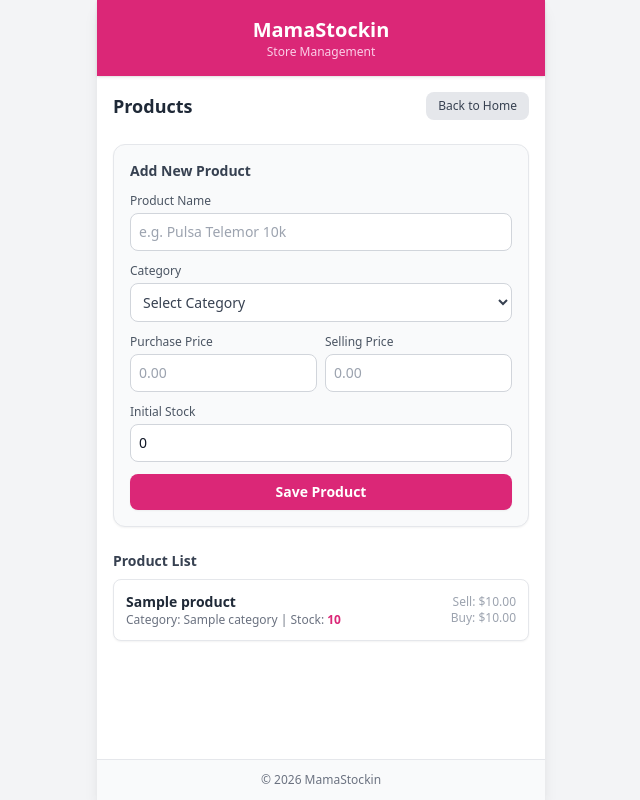
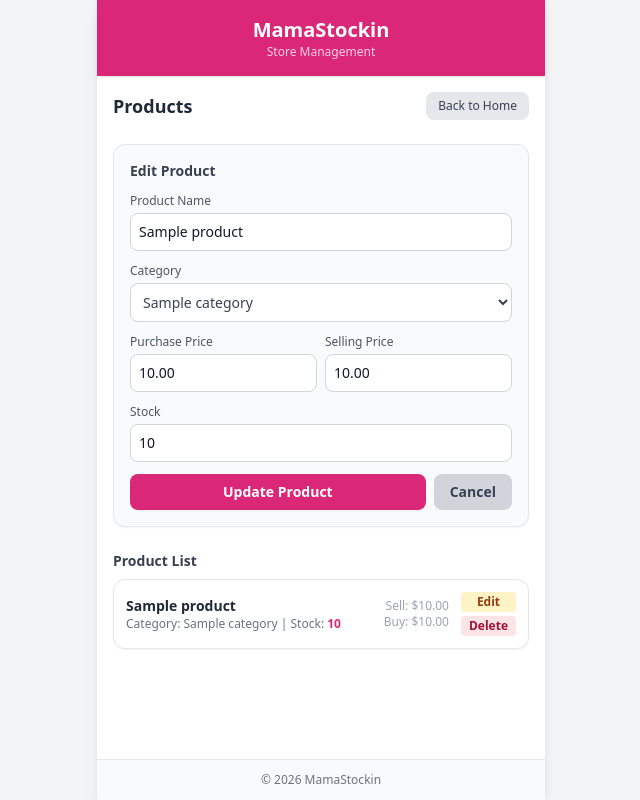
Before and after one commit to abindacarmo/mama-stockin, a Django app: page /products/?edit=1 in a window 1280 px wide. Shown: the whole page, without its empty margins (319-959 px from the left). Run offline with Django 5.2, Linux system fonts and the light colour scheme; tables that the repository leaves empty hold one stand-in row (values such as "Sample post"); some libraries are stand-ins or nearby versions.

Commit message:
Implement edit and delete CRUD actions for categories and products

```diff
--- a/store/templates/store/product_list.html
+++ b/store/templates/store/product_list.html
@@ -11,37 +11,50 @@
 
     <!-- Product Form -->
     <div class="bg-gray-50 border border-gray-200 p-4 rounded-xl shadow-sm">
-        <h3 class="text-sm font-semibold text-gray-700 mb-3">Add New Product</h3>
+        <h3 class="text-sm font-semibold text-gray-700 mb-3">{% if edit_product %}Edit Product{% else %}Add New Product{% endif %}</h3>
         <form method="POST" class="space-y-3">
             {% csrf_token %}
+            {% if edit_product %}
+                <input type="hidden" name="action" value="update">
+                <input type="hidden" name="product_id" value="{{ edit_product.id }}">
+            {% else %}
+                <input type="hidden" name="action" value="create">
+            {% endif %}
             <div>
                 <label class="block text-xs font-medium text-gray-600 mb-1">Product Name</label>
-                <input type="text" name="name" required placeholder="e.g. Pulsa Telemor 10k" class="w-full text-sm border border-gray-300 rounded-lg p-2 bg-white">
+                <input type="text" name="name" value="{% if edit_product %}{{ edit_product.name }}{% endif %}" required placeholder="e.g. Pulsa Telemor 10k" class="w-full text-sm border border-gray-300 rounded-lg p-2 bg-white">
             </div>
             <div>
                 <label class="block text-xs font-medium text-gray-600 mb-1">Category</label>
                 <select name="category_id" required class="w-full text-sm border border-gray-300 rounded-lg p-2 bg-white text-gray-700">
                     <option value="">Select Category</option>
                     {% for category in categories %}
-                        <option value="{{ category.id }}">{{ category.name }}</option>
+                        <option value="{{ category.id }}" {% if edit_product and edit_product.category.id == category.id %}selected{% endif %}>{{ category.name }}</option>
                     {% endfor %}
                 </select>
             </div>
             <div class="grid grid-cols-2 gap-2">
                 <div>
                     <label class="block text-xs font-medium text-gray-600 mb-1">Purchase Price</label>
-                    <input type="number" step="0.01" name="purchase_price" required placeholder="0.00" class="w-full text-sm border border-gray-300 rounded-lg p-2 bg-white">
+                    <input type="number" step="0.01" name="purchase_price" value="{% if edit_product %}{{ edit_product.purchase_price }}{% endif %}" required placeholder="0.00" class="w-full text-sm border border-gray-300 rounded-lg p-2 bg-white">
                 </div>
                 <div>
                     <label class="block text-xs font-medium text-gray-600 mb-1">Selling Price</label>
-                    <input type="number" step="0.01" name="selling_price" required placeholder="0.00" class="w-full text-sm border border-gray-300 rounded-lg p-2 bg-white">
+                    <input type="number" step="0.01" name="selling_price" value="{% if edit_product %}{{ edit_product.selling_price }}{% endif %}" required placeholder="0.00" class="w-full text-sm border border-gray-300 rounded-lg p-2 bg-white">
                 </div>
             </div>
             <div>
-                <label class="block text-xs font-medium text-gray-600 mb-1">Initial Stock</label>
-                <input type="number" name="stock" value="0" required class="w-full text-sm border border-gray-300 rounded-lg p-2 bg-white">
+                <label class="block text-xs font-medium text-gray-600 mb-1">Stock</label>
+                <input type="number" name="stock" value="{% if edit_product %}{{ edit_product.stock }}{% else %}0{% endif %}" required class="w-full text-sm border border-gray-300 rounded-lg p-2 bg-white">
             </div>
-            <button type="submit" class="w-full bg-pink-600 hover:bg-pink-700 text-white font-semibold py-2 rounded-lg text-sm transition shadow-sm">Save Product</button>
+            <div class="flex space-x-2">
+                <button type="submit" class="flex-1 bg-pink-600 hover:bg-pink-700 text-white font-semibold py-2 rounded-lg text-sm transition shadow-sm">
+                    {% if edit_product %}Update Product{% else %}Save Product{% endif %}
+                </button>
+                {% if edit_product %}
+                    <a href="{% url 'product_list' %}" class="bg-gray-300 hover:bg-gray-400 text-gray-700 font-semibold py-2 px-4 rounded-lg text-sm transition text-center">Cancel</a>
+                {% endif %}
+            </div>
         </form>
     </div>
 
@@ -49,14 +62,25 @@
     <div class="space-y-2">
         <h3 class="text-sm font-semibold text-gray-700">Product List</h3>
         {% for product in products %}
-            <div class="bg-white border border-gray-200 p-3 rounded-lg flex justify-between items-center shadow-sm">
+            <div class="bg-white border border-gray-200 p-3 rounded-xl flex justify-between items-center shadow-sm">
                 <div>
                     <h4 class="font-semibold text-gray-800 text-sm">{{ product.name }}</h4>
                     <p class="text-xs text-gray-500">Category: {{ product.category.name }} | Stock: <span class="font-bold text-pink-600">{{ product.stock }}</span></p>
                 </div>
-                <div class="text-right">
-                    <span class="text-xs text-gray-400 block">Sell: ${{ product.selling_price }}</span>
-                    <span class="text-xs text-gray-400 block">Buy: ${{ product.purchase_price }}</span>
+                <div class="flex items-center space-x-3">
+                    <div class="text-right">
+                        <span class="text-xs text-gray-400 block">Sell: ${{ product.selling_price }}</span>
+                        <span class="text-xs text-gray-400 block">Buy: ${{ product.purchase_price }}</span>
+                    </div>
+                    <div class="flex flex-col space-y-1 text-xs">
+                        <a href="?edit={{ product.id }}" class="bg-amber-100 hover:bg-amber-200 text-amber-800 px-2 py-0.5 rounded font-semibold text-center transition">Edit</a>
+                        <form method="POST" onsubmit="return confirm('Are you sure you want to delete this product?');" class="inline">
+                            {% csrf_token %}
+                            <input type="hidden" name="action" value="delete">
+                            <input type="hidden" name="product_id" value="{{ product.id }}">
+                            <button type="submit" class="bg-rose-100 hover:bg-rose-200 text-rose-800 px-2 py-0.5 rounded font-semibold transition w-full">Delete</button>
+                        </form>
+                    </div>
                 </div>
             </div>
         {% empty %}
--- a/store/views.py
+++ b/store/views.py
@@ -156,37 +156,80 @@ def summary_bisnis(request):
     return render(request, 'store/summary_bisnis.html', context)
 
 def category_list(request):
+    action = request.POST.get('action')
     if request.method == 'POST':
-        name = request.POST.get('name')
-        if name:
-            Category.objects.create(name=name)
-            return redirect('category_list')
+        if action == 'create':
+            name = request.POST.get('name')
+            if name:
+                Category.objects.create(name=name)
+                return redirect('category_list')
+        elif action == 'update':
+            category_id = request.POST.get('category_id')
+            name = request.POST.get('name')
+            if category_id and name:
+                cat = Category.objects.get(id=category_id)
+                cat.name = name
+                cat.save()
+                return redirect('category_list')
+        elif action == 'delete':
+            category_id = request.POST.get('category_id')
+            if category_id:
+                Category.objects.filter(id=category_id).delete()
+                return redirect('category_list')
 
+    edit_id = request.GET.get('edit')
+    edit_category = Category.objects.get(id=edit_id) if edit_id else None
     categories = Category.objects.all()
-    return render(request, 'store/category_list.html', {'categories': categories})
+    return render(request, 'store/category_list.html', {'categories': categories, 'edit_category': edit_category})
 
 def product_list(request):
+    action = request.POST.get('action')
     if request.method == 'POST':
-        name = request.POST.get('name')
-        category_id = request.POST.get('category_id')
-        purchase_price = request.POST.get('purchase_price')
-        selling_price = request.POST.get('selling_price')
-        stock = request.POST.get('stock')
+        if action == 'create':
+            name = request.POST.get('name')
+            category_id = request.POST.get('category_id')
+            purchase_price = request.POST.get('purchase_price')
+            selling_price = request.POST.get('selling_price')
+            stock = request.POST.get('stock')
 
-        if name and category_id and purchase_price and selling_price:
-            category = Category.objects.get(id=category_id)
-            Product.objects.create(
-                name=name,
-                category=category,
-                purchase_price=purchase_price,
-                selling_price=selling_price,
-                stock=stock or 0
-            )
-            return redirect('product_list')
+            if name and category_id and purchase_price and selling_price:
+                category = Category.objects.get(id=category_id)
+                Product.objects.create(
+                    name=name,
+                    category=category,
+                    purchase_price=purchase_price,
+                    selling_price=selling_price,
+                    stock=stock or 0
+                )
+                return redirect('product_list')
+        elif action == 'update':
+            product_id = request.POST.get('product_id')
+            name = request.POST.get('name')
+            category_id = request.POST.get('category_id')
+            purchase_price = request.POST.get('purchase_price')
+            selling_price = request.POST.get('selling_price')
+            stock = request.POST.get('stock')
 
+            if product_id and name and category_id and purchase_price and selling_price:
+                prod = Product.objects.get(id=product_id)
+                prod.name = name
+                prod.category = Category.objects.get(id=category_id)
+                prod.purchase_price = purchase_price
+                prod.selling_price = selling_price
+                prod.stock = stock or 0
+                prod.save()
+                return redirect('product_list')
+        elif action == 'delete':
+            product_id = request.POST.get('product_id')
+            if product_id:
+                Product.objects.filter(id=product_id).delete()
+                return redirect('product_list')
+
+    edit_id = request.GET.get('edit')
+    edit_product = Product.objects.get(id=edit_id) if edit_id else None
     products = Product.objects.all()
     categories = Category.objects.all()
-    return render(request, 'store/product_list.html', {'products': products, 'categories': categories})
+    return render(request, 'store/product_list.html', {'products': products, 'categories': categories, 'edit_product': edit_product})
 
 def transaction_list(request):
     if request.method == 'POST':
```
Also changed, not shown: store/templates/store/category_list.html (+26 -4 lines).
